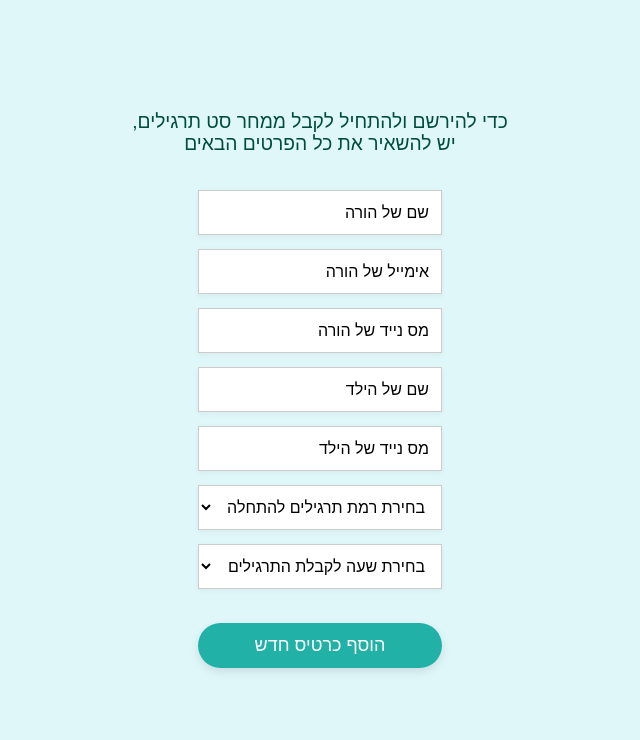
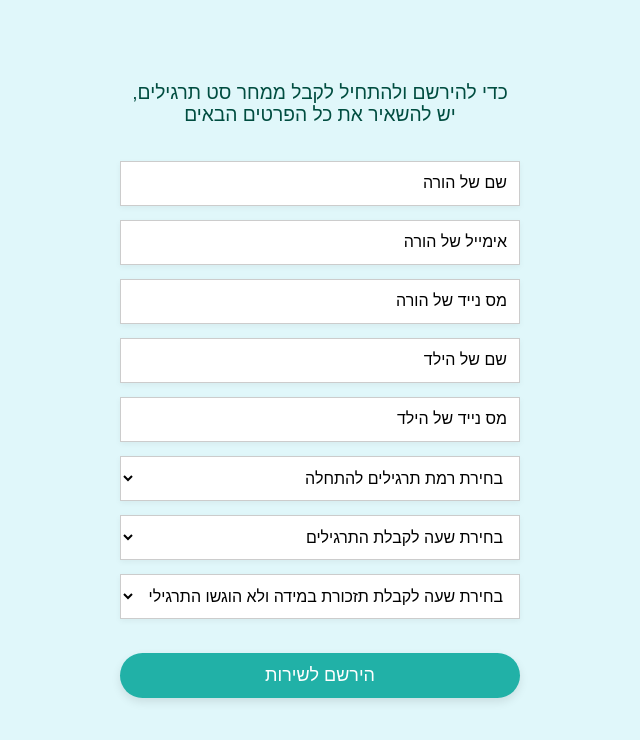
Before and after one commit to shaharmaliss/multi, a React (Create React App) app: page /new-card in a window 1280 px wide. Shown: the top 740 px of the page, without its empty margins (320-960 px from the left). Built offline with nearby package versions, Linux system fonts and the light colour scheme.

Commit message:
add note_hour selection field
and i got the fonts smaller

```diff
--- a/src/new-card.js
+++ b/src/new-card.js
@@ -16,7 +16,7 @@ function NewCard() {
 
   const levels = ['\u200E6 X 1', '\u200E4 X 3', '\u200E6 X 5', '\u200E9 X 7', '\u200E32 X 3', '\u200E87 X 9',
                   '\u200E48 X 19', '\u200E153 X 29','\u200E2,599 X 45', '\u200E39,550 X 322',];
-  const drillHours = ['12:00', '13:00', '14:00', '15:00', '16:00', '17:00', '18:00'];
+  const drillHours = ['12:00', '13:00', '14:00', '15:00', '16:00', '17:00'];
   const reminderHours = ['14:00', '15:00', '16:00', '17:00', '18:00', '19:00', '20:00'];
 
   const handleChange = (e) => {
@@ -160,14 +160,27 @@ function NewCard() {
           onChange={handleChange}
           required
         >
-          <option value="">בחירת שעה לקבלת התרגילים</option>
+          <option value="" >בחירת שעה לקבלת התרגילים</option>
           {drillHours.map((hour) => (
+  <option key={hour} value={hour} style={{ fontSize: '10px' }}>{hour}</option>
+))}
+        </select>
+
+        <select
+          name="reminderHour"
+          className="styled-input"
+          value={formData.reminderHour}
+          onChange={handleChange}
+          required
+        >
+          <option value="">בחירת שעה לקבלת תזכורת במידה ולא הוגשו התרגילים</option>
+          {reminderHours.map((hour) => (
             <option key={hour} value={hour}>{hour}</option>
           ))}
         </select>
 
         <button type="submit" className="send-button" style={{ marginTop: '20px' }}>
-          הוסף כרטיס חדש
+          הירשם לשירות
         </button>
       </form>
     </div>
```
